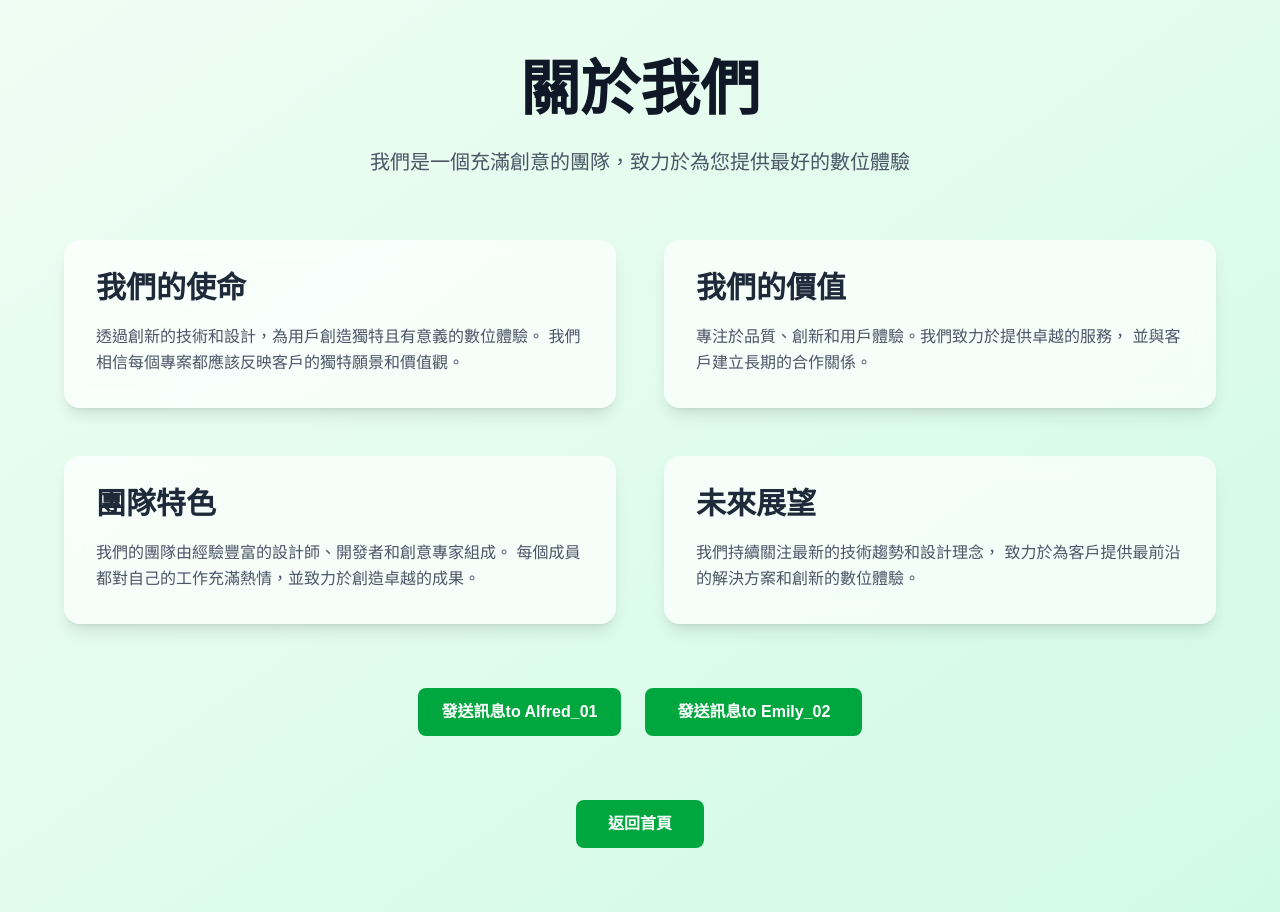
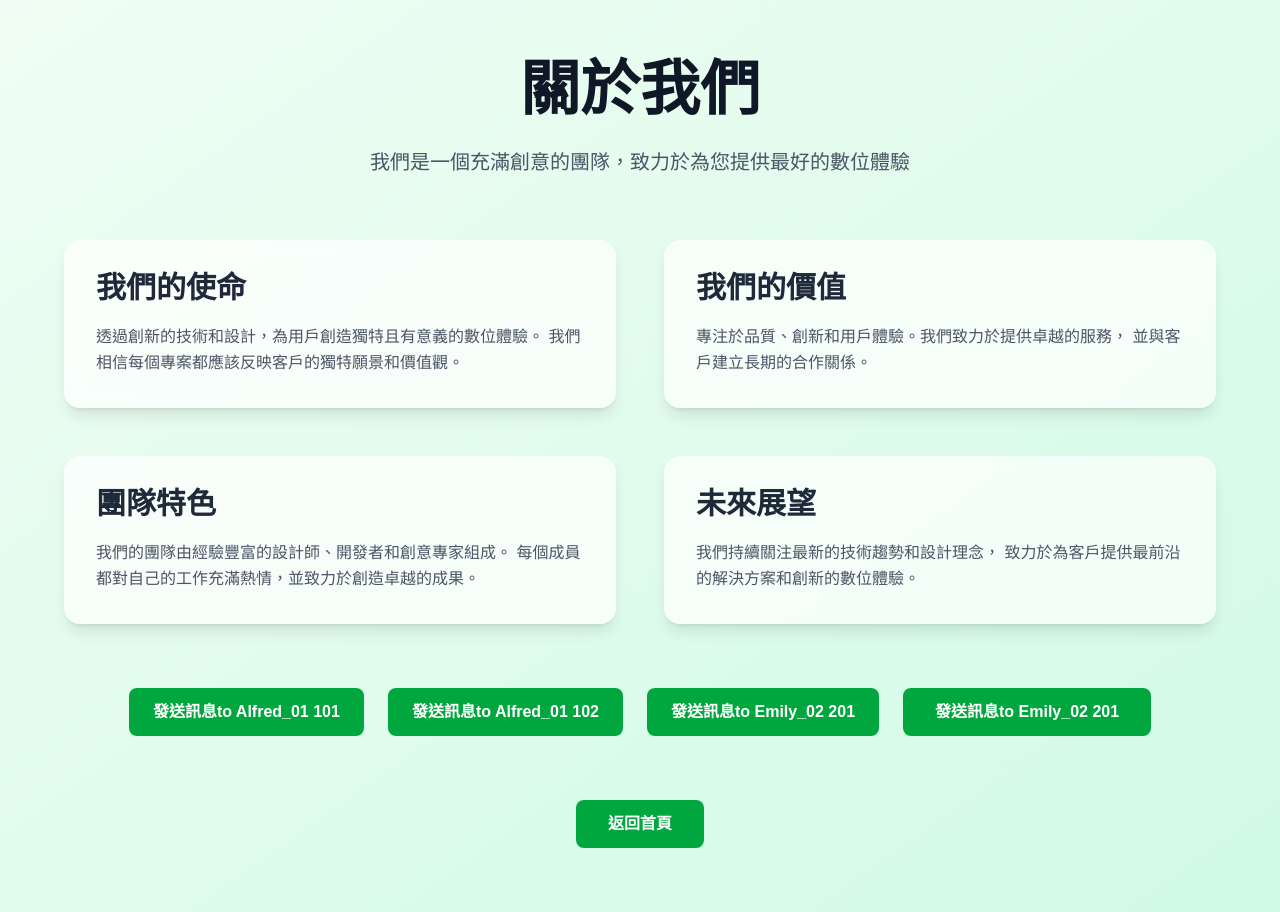
Before and after one commit to alfredhuang426/data-mining-2, a Next.js app: page /Alfred_01/about in a window 1280 px wide. Built offline with nearby package versions, Linux system fonts and the light colour scheme.

Commit message:
更新 About 頁面以包含房間資訊，並調整事件追蹤以支持房間參數

```diff
--- a/src/app/[hotelName]/about/page.tsx
+++ b/src/app/[hotelName]/about/page.tsx
@@ -3,11 +3,12 @@ import Link from 'next/link';
 import { event } from '@/lib/gtag';
 
 export default function About() {
-  const handleButtonClick = (buttonName: string) => {
+  const handleButtonClick = (buttonName: string, room: string) => {
     event({
       action: 'button_click',
       category: 'engagement',
       label: `about_${buttonName}`,
+      room: room,
     });
   };
   return (
@@ -66,17 +67,28 @@ export default function About() {
 
         <div className='flex justify-center space-x-6 my-16'>
           <button
-            onClick={() => handleButtonClick('Alfred_01')}
+            onClick={() => handleButtonClick('Alfred_01', '101')}
             className="inline-block bg-green-600 hover:bg-green-700 text-white font-semibold py-3 px-6 rounded-lg transition-colors duration-200"
           >
-            發送訊息to Alfred_01
+            發送訊息to Alfred_01 101
           </button>
-
+          <button
+            onClick={() => handleButtonClick('Alfred_01', '102')}
+            className="inline-block bg-green-600 hover:bg-green-700 text-white font-semibold py-3 px-6 rounded-lg transition-colors duration-200"
+          >
+            發送訊息to Alfred_01 102
+          </button>
+          <button
+            onClick={() => handleButtonClick('Emily_02', '201')}
+            className="inline-block bg-green-600 hover:bg-green-700 text-white font-semibold py-3 px-6 rounded-lg transition-colors duration-200"
+          >
+            發送訊息to Emily_02 201
+          </button>
           <button
             className="inline-block bg-green-600 hover:bg-green-700 text-white font-semibold py-3 px-8 rounded-lg transition-colors duration-200"
-            onClick={() => handleButtonClick('Emily_02')}
+            onClick={() => handleButtonClick('Emily_02', '201')}
           >
-            發送訊息to Emily_02
+            發送訊息to Emily_02 201
           </button>
         </div>
 
--- a/src/lib/gtag.ts
+++ b/src/lib/gtag.ts
@@ -2,16 +2,18 @@
 export const GA_TRACKING_ID = 'G-6ZDY30PQ37';
 
 // 自定義事件追蹤
-export const event = ({ action, category, label, value }: {
+export const event = ({ action, category, label, room, value }: {
   action: string;
   category: string;
   label?: string;
+  room?: string;
   value?: number;
 }) => {
   if (typeof window !== 'undefined' && window.gtag) {
     window.gtag('event', action, {
       event_category: category,
       event_label: label,
+      event_room: room,
       value: value,
     });
   }
```
